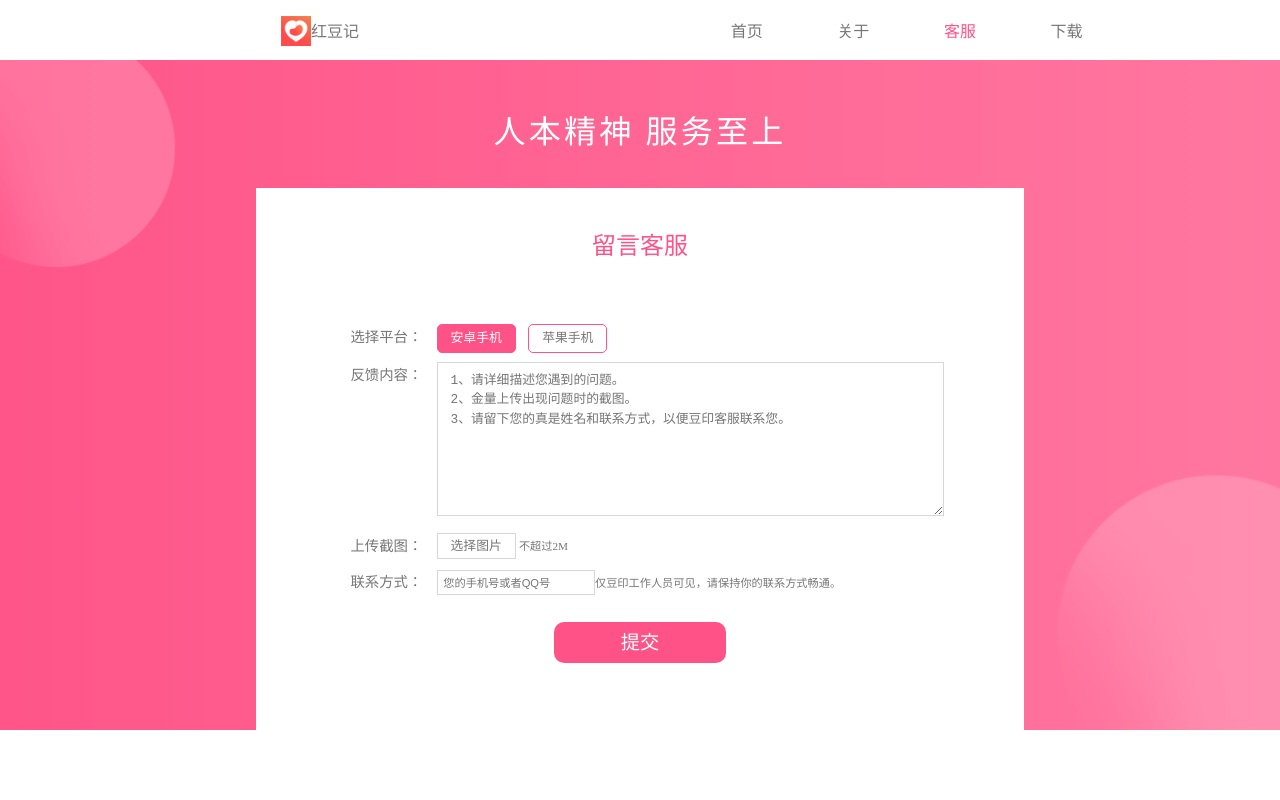
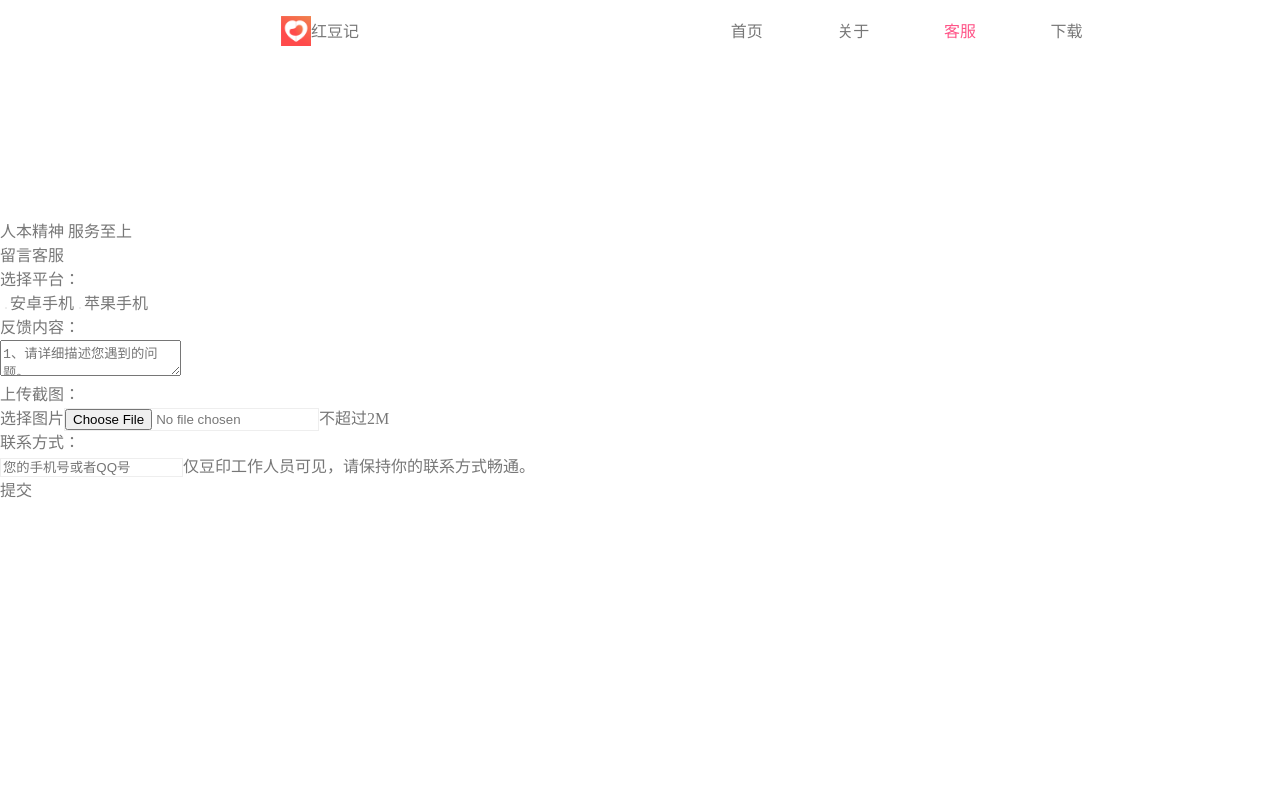
Before and after one commit to GhostCatcg/hongdouji, a Nuxt app: page /service in a window 1280 px wide. Shown: the top 800 px of the page. Built offline with nearby package versions, Linux system fonts and the light colour scheme.

Commit message:
修改客服页面

```diff
--- a/pages/service.vue
+++ b/pages/service.vue
@@ -8,10 +8,10 @@
           <div>
             <span class="left">选择平台：</span>
             <div class="platform">
-              <input type="radio" checked v-model="field.type" value="0" name="phone" id="androld" />
+              <input type="radio" checked v-model="platform.type" value="0" name="phone" id="androld" />
               <label class="active" for="androld">安卓手机</label>
 
-              <input type="radio" v-model="field.type" value="1" name="phone" id="ios" />
+              <input type="radio" v-model="platform.type" value="1" name="phone" id="ios" />
               <label for="ios">苹果手机</label>
             </div>
           </div>
@@ -53,48 +53,50 @@
 </template>
 
 <script>
+import axios from "axios"
 export default {
   data() {
     return {
       suggest: "", //建议
       number: "", // 联系方式
-      field: {
-        type: "0"
-      }
+      platform: {
+        type: "0" // 0安卓 1苹果
+      },
+      images:''
     };
   },
   methods: {
-    // 切换安卓/苹果
-    toggle() {},
-    // 发送
-    submitForm() {
-      console.log("test");
+    // 发送数据
+    submitForm () {
       var formData = {
         suggest: this.suggest,
         number: this.number,
-        phoneType: this.field.type
+        phoneType: this.platform.type,
+        images: this.images
       };
       console.log(formData);
+
     },
-    uploadImg: (e, type) => {
+    uploadImg (e, type) {
       let file = e.target.files[0];
       console.log(file);
       if (!/\.(gif|jpg|jpeg|png|GIF|JPG|PNG|JPEG)$/.test(file.name)) {
-        this.alert(this.l.ST_TEXT5);
+        this.alert(this.l.ST_TEXT5)
         return;
       }
       let param = new FormData(); //创建form对象
       param.append("file", file); //通过append向form对象添加数据
-      console.log(param, param.get("file"));
-
-      axios
-        .post("http://localhost:3000/upload", param)
-        .then(function(response) {
-          console.log(response);
-        })
-        .catch(function(error) {
-          console.log(error);
-        });
+      // console.log(param, param.get("file"));
+      // console.log(this)
+      this.images = param
+      // axios
+      //   .post("http://localhost:3000/upload", param)
+      //   .then(function(response) {
+      //     console.log(response);
+      //   })
+      //   .catch(function(error) {
+      //     console.log(error);
+      //   });
     }
   }
 };
@@ -103,140 +105,142 @@ export default {
 <style lang="scss" scoped>
 @import "../assets/css/varibale"; // 引入全局样式
 
-.content {
-  // background-color: $color;
-  background: linear-gradient(to right, #ff5589, #ff77a0);
-  padding-top: 3rem;
-  height: 100%;
-  position: relative;
-  &::after,
-  &::before {
-    content: "";
-    display: inline-block;
-    background: url("../assets/img/ellipse.png") no-repeat;
-    background-size: 100% 100%;
-    width: 15em;
-    height: 15em;
-    position: absolute;
-  }
-  &::after {
-    background-position: 6em 4em;
-    bottom: 0em;
-    right: 0em;
-    width: 20em;
-    height: 20em;
-  }
-  &::before {
-    background-position: -4em -2em;
-    top: 0em;
-    left: 0em;
-  }
-  .title {
-    color: #fff;
-    font-size: 2rem;
-    text-align: center;
-    margin: 0 0 2rem;
-    letter-spacing: 0.2rem;
-  }
-  .main {
-    width: 60%;
-    margin: 0 auto 6rem;
-    background-color: #fff;
-    padding: 2.5rem 5rem;
-    // box-shadow: 0px 0px 10px 2px #bbb;
-    // box-shadow: 0px 0px 10px 2px #bbb;
-    .m-title {
-      text-align: center;
-      font-size: 1.5rem;
-      color: $color;
-      margin-bottom: 2.5em;
-    }
-    .from {
-      width: 100%;
-      & > div {
-        width: 100%;
-        display: flex;
-        margin-bottom: 0.6em;
-        & > .left {
-          padding: 0.2em 1em;
-          font-size: 0.9em;
-        }
-        & > div {
-          flex: 1;
-          vertical-align: top;
-          textarea {
-            width: 100%;
-            height: 12em;
-            padding: 0.6em 1em;
-            line-height: 1.5em;
-            font-size: 0.8em;
-            color: #333;
-            border: 1px solid #d7d7d7;
-          }
-          input {
-            border: 1px solid #d7d7d7;
-          }
-        }
+.content{
+  margin:10em auto;
+  height: 1000px;
+}
+// .content {
+//   background: linear-gradient(to right, #ff5589, #ff77a0);
+//   padding-top: 3rem;
+//   height: 100%;
+//   position: relative;
+//   &::after,
+//   &::before {
+//     content: "";
+//     display: inline-block;
+//     background: url("../assets/img/ellipse.png") no-repeat;
+//     background-size: 100% 100%;
+//     width: 15em;
+//     height: 15em;
+//     position: absolute;
+//   }
+//   &::after {
+//     background-position: 6em 4em;
+//     bottom: 0em;
+//     right: 0em;
+//     width: 20em;
+//     height: 20em;
+//   }
+//   &::before {
+//     background-position: -4em -2em;
+//     top: 0em;
+//     left: 0em;
+//   }
+//   .title {
+//     color: #fff;
+//     font-size: 2rem;
+//     text-align: center;
+//     margin: 0 0 2rem;
+//     letter-spacing: 0.2rem;
+//   }
+//   .main {
+//     width: 60%;
+//     margin: 0 auto 6rem;
+//     background-color: #fff;
+//     padding: 2.5rem 5rem;
+//     // box-shadow: 0px 0px 10px 2px #bbb;
+//     .m-title {
+//       text-align: center;
+//       font-size: 1.5rem;
+//       color: $color;
+//       margin-bottom: 2.5em;
+//     }
+//     .from {
+//       width: 100%;
+//       & > div {
+//         width: 100%;
+//         display: flex;
+//         margin-bottom: 0.6em;
+//         & > .left {
+//           padding: 0.2em 1em;
+//           font-size: 0.9em;
+//         }
+//         & > div {
+//           flex: 1;
+//           vertical-align: top;
+//           textarea {
+//             width: 100%;
+//             height: 12em;
+//             padding: 0.6em 1em;
+//             line-height: 1.5em;
+//             font-size: 0.8em;
+//             color: #333;
+//             border: 1px solid #d7d7d7;
+//           }
+//           input {
+//             border: 1px solid #d7d7d7;
+//           }
+//         }
 
-        .seimg {
-          label {
-            border: 1px solid #d7d7d7;
-            padding: 0.4em 1em;
-            font-size: 0.8em;
-            cursor: pointer;
-          }
-          input {
-            opacity: 0;
-            display: none;
-          }
-          span {
-            margin-left: 0.3em;
-            font-size: 0.7em;
-          }
-        }
-        .phone {
-          .mark {
-            font-size: 0.7em;
-          }
-          input {
-            font-size: 0.7em;
-            padding: 0.5em;
-          }
-        }
-      }
-    }
-    .platform {
-      input {
-        display: none;
-      }
-      label {
-        display: inline-block;
-        padding: 0.3em 1em;
-        text-align: center;
-        font-size: 0.8em;
-        border-radius: 5px;
-        border: 1px solid $color;
-        margin-right: 1em;
-        cursor: pointer;
-      }
+//         .seimg {
+//           label {
+//             border: 1px solid #d7d7d7;
+//             padding: 0.4em 1em;
+//             font-size: 0.8em;
+//             cursor: pointer;
+//           }
+//           input {
+//             opacity: 0;
+//             display: none;
+//           }
+//           span {
+//             margin-left: 0.3em;
+//             font-size: 0.7em;
+//           }
+//         }
+//         .phone {
+//           .mark {
+//             font-size: 0.7em;
+//           }
+//           input {
+//             font-size: 0.7em;
+//             padding: 0.5em;
+//           }
+//         }
+//       }
+//     }
+//     .platform {
+//       input {
+//         display: none;
+//       }
+//       label {
+//         display: inline-block;
+//         padding: 0.3em 1em;
+//         text-align: center;
+//         font-size: 0.8em;
+//         border-radius: 5px;
+//         border: 1px solid $color;
+//         margin-right: 1em;
+//         cursor: pointer;
+//       }
 
-      input:checked + label {
-        background-color: $color;
-        color: #fff;
-      }
-    }
-    .submit {
-      text-align: center;
-      margin: 2em auto;
-      span {
-        padding: 0.5em 3.5em;
-        background-color: $color;
-        color: #fff;
-        font-size: 1.2em;
-        border-radius: 10px;
-        cursor: pointer;
-      }
-    }
-  }
-}
+//       input:checked + label {
+//         background-color: $color;
+//         color: #fff;
+//       }
+//     }
+//     .submit {
+//       text-align: center;
+//       margin: 2em auto;
+//       span {
+//         padding: 0.5em 3.5em;
+//         background-color: $color;
+//         color: #fff;
+//         font-size: 1.2em;
+//         border-radius: 10px;
+//         cursor: pointer;
+//       }
+//     }
+//   }
+// }
 </style>
```
